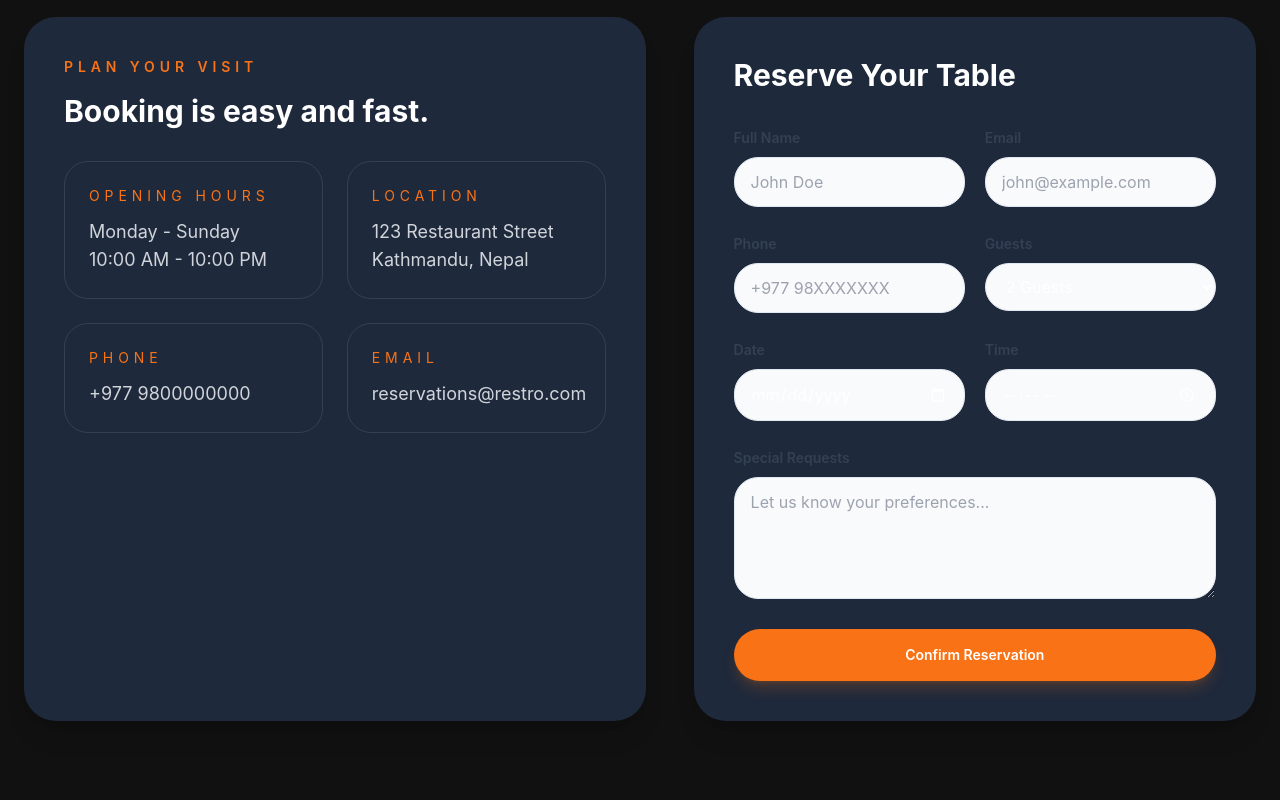
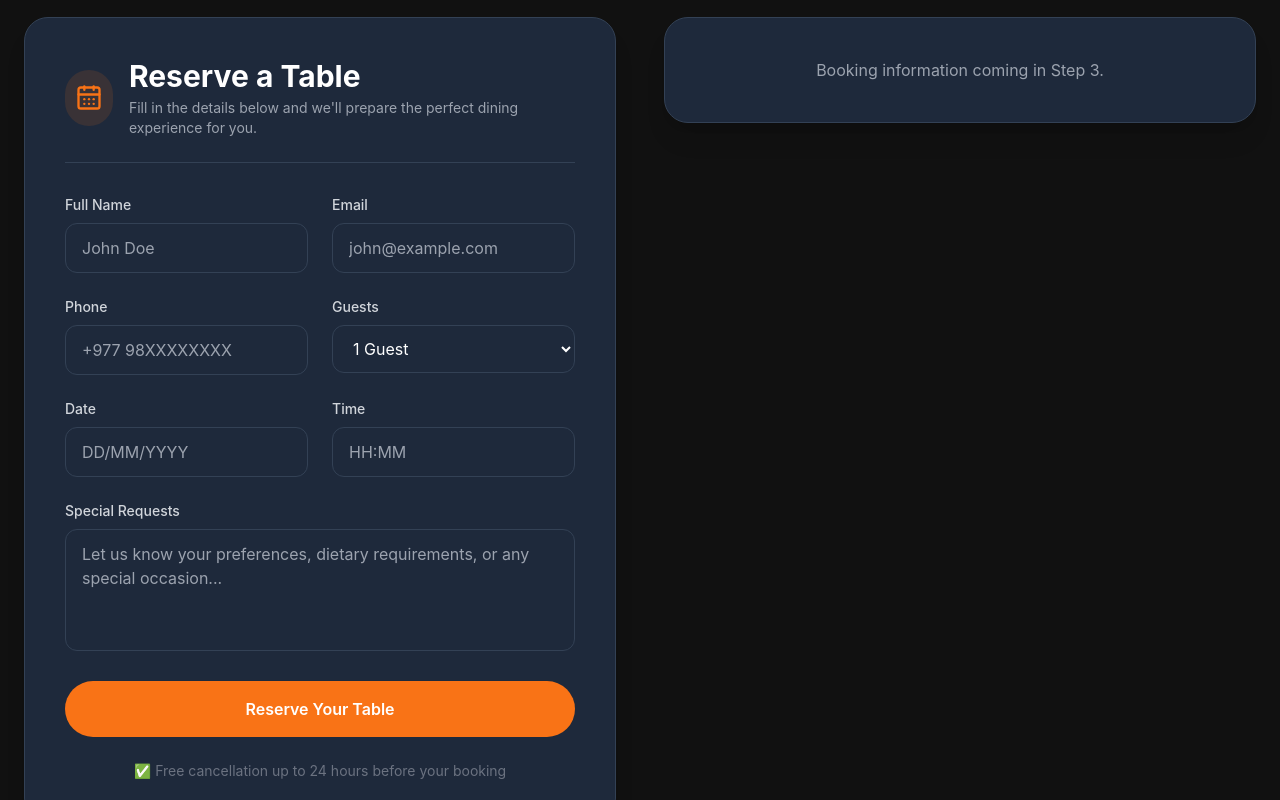
Before and after one commit to ApexWeb-tech/NepRestro, a Next.js app: page /reservations in a window 1280 px wide. Shown: the part 640-1440 px from the top of the page. Built offline with nearby package versions, Linux system fonts and the light colour scheme.

Commit message:
Phase-15 Step:2 Completed

```diff
--- a/app/(public)/reservations/page.tsx
+++ b/app/(public)/reservations/page.tsx
@@ -4,10 +4,11 @@ import Link from 'next/link';
 import Image from 'next/image';
 import { motion } from 'framer-motion';
 import { CalendarDays, UtensilsCrossed } from 'lucide-react';
-import ReservationForm from '../../../components/public/ReservationForm';
 import {
   fadeInUp,
   fadeInDown,
+  fadeInLeft,
+  fadeInRight,
   staggerContainer,
   viewport,
 } from '@/lib/animations';
@@ -19,7 +20,6 @@ export default function ReservationPage() {
       {/* ── Step 1: Premium Hero ── */}
       <section className='relative flex min-h-[60vh] items-center justify-center overflow-hidden'>
 
-        {/* Background Image */}
         <Image
           src='https://images.unsplash.com/photo-1414235077428-338989a2e8c0?q=80&w=1600&auto=format&fit=crop'
           alt='NepRestro Restaurant Dining Area'
@@ -28,10 +28,8 @@ export default function ReservationPage() {
           priority
         />
 
-        {/* Dark Overlay */}
         <div className='absolute inset-0 bg-black/65' />
 
-        {/* Decorative orange glow */}
         <div
           className='absolute bottom-0 left-0 h-64 w-64 rounded-full blur-3xl'
           style={{ background: 'rgba(249,115,22,0.15)' }}
@@ -41,27 +39,21 @@ export default function ReservationPage() {
           style={{ background: 'rgba(245,158,11,0.10)' }}
         />
 
-        {/* Hero Content */}
         <motion.div
           variants={staggerContainer}
           initial='hidden'
           animate='visible'
           className='relative z-10 mx-auto max-w-4xl px-6 text-center'
         >
-          {/* Decorative accent — icon + line */}
           <motion.div
             variants={fadeInDown}
             className='mb-6 flex items-center justify-center gap-3'
           >
             <div className='h-px w-12 bg-orange-400/60' />
-            <UtensilsCrossed
-              size={20}
-              style={{ color: 'var(--color-primary)' }}
-            />
+            <UtensilsCrossed size={20} style={{ color: 'var(--color-primary)' }} />
             <div className='h-px w-12 bg-orange-400/60' />
           </motion.div>
 
-          {/* Badge */}
           <motion.span
             variants={fadeInDown}
             className='body-font inline-block rounded-full px-5 py-2 text-sm font-semibold'
@@ -73,7 +65,6 @@ export default function ReservationPage() {
             Table Reservations
           </motion.span>
 
-          {/* Heading */}
           <motion.h1
             variants={fadeInUp}
             className='heading-font mt-6 text-5xl font-bold text-white md:text-6xl lg:text-7xl'
@@ -81,7 +72,6 @@ export default function ReservationPage() {
             Reserve Your Table
           </motion.h1>
 
-          {/* Description */}
           <motion.p
             variants={fadeInUp}
             className='body-font mx-auto mt-6 max-w-2xl text-lg leading-8 text-gray-300'
@@ -91,16 +81,9 @@ export default function ReservationPage() {
             unforgettable.
           </motion.p>
 
-          {/* CTA Button */}
           <motion.div variants={fadeInUp} className='mt-10'>
             <a
               href='#reservation-form'
-              onClick={(e) => {
-                e.preventDefault();
-                document
-                  .getElementById('reservation-form')
-                  ?.scrollIntoView({ behavior: 'smooth', block: 'start' });
-              }}
               className='body-font inline-flex items-center gap-2 rounded-full px-8 py-4 text-lg font-semibold text-white transition-all duration-300 ease-out hover:-translate-y-1 hover:scale-105 hover:shadow-xl focus:outline-none focus:ring-2 focus:ring-orange-500 focus:ring-offset-2'
               style={{ backgroundColor: 'var(--color-primary)' }}
             >
@@ -108,77 +91,218 @@ export default function ReservationPage() {
               Book Your Table
             </a>
           </motion.div>
-
         </motion.div>
 
-        {/* Bottom fade */}
         <div className='pointer-events-none absolute bottom-0 left-0 right-0 h-24 bg-gradient-to-t from-[#111111] to-transparent' />
       </section>
 
-      {/* ── Booking Section ── */}
-      <section id='reservation-form' className='px-6 py-24'>
-        <div className='mx-auto grid max-w-7xl gap-12 xl:grid-cols-[1.05fr_0.95fr]'>
+      {/* ── Step 2: Premium Reservation Form Section ── */}
+      <section id='reservation-form' className='py-24'>
+        <div className='mx-auto max-w-7xl px-6'>
 
-          {/* Left: Info Cards */}
+          <div className='grid items-start gap-12 lg:grid-cols-2'>
+
+            {/* ── Left: Premium Form Card ── */}
             <motion.div
-            variants={staggerContainer}
+              variants={fadeInLeft}
               initial='hidden'
               whileInView='visible'
               viewport={viewport}
-            className='rounded-[2rem] p-10 shadow-xl'
-            style={{ backgroundColor: 'var(--color-surface)' }}
+              className='rounded-3xl border p-8 shadow-xl md:p-10'
+              style={{
+                backgroundColor: 'var(--color-surface)',
+                borderColor: 'var(--color-border)',
+              }}
             >
-            <p
-              className='body-font mb-4 text-sm font-semibold uppercase tracking-[0.35em]'
+              {/* Decorative Icon */}
+              <div className='mb-6 flex items-center gap-4'>
+                <div
+                  className='flex h-14 w-14 items-center justify-center rounded-full'
+                  style={{ backgroundColor: 'rgba(249,115,22,0.12)' }}
+                >
+                  <CalendarDays
+                    size={28}
                     style={{ color: 'var(--color-primary)' }}
+                  />
+                </div>
+                <div>
+                  <h2
+                    className='heading-font text-3xl font-bold'
+                    style={{ color: 'var(--color-heading)' }}
                   >
-              Plan Your Visit
+                    Reserve a Table
+                  </h2>
+                  <p className='body-font mt-1 text-sm text-gray-400'>
+                    Fill in the details below and we'll prepare the perfect
+                    dining experience for you.
                   </p>
-            <h2 className='heading-font mb-8 text-3xl font-bold text-white'>
-              Booking is easy and fast.
-            </h2>
+                </div>
+              </div>
 
-            <div className='grid gap-6 sm:grid-cols-2'>
-              {[
-                { label: 'Opening Hours', value: 'Monday - Sunday\n10:00 AM - 10:00 PM' },
-                { label: 'Location', value: '123 Restaurant Street\nKathmandu, Nepal' },
-                { label: 'Phone', value: '+977 9800000000' },
-                { label: 'Email', value: 'reservations@restro.com' },
-              ].map((item) => (
-                <div
-                  key={item.label}
-                  className='rounded-3xl border p-6 transition-all duration-300 hover:-translate-y-1 hover:border-orange-500/40'
+              <hr className='mb-8' style={{ borderColor: 'var(--color-border)' }} />
+
+              {/* Form Fields */}
+              <div className='space-y-6'>
+
+                {/* Row 1: Name & Email */}
+                <div className='grid gap-6 md:grid-cols-2'>
+                  <div>
+                    <label
+                      className='body-font mb-2 block text-sm font-medium text-gray-300'
+                    >
+                      Full Name
+                    </label>
+                    <input
+                      type='text'
+                      placeholder='John Doe'
+                      aria-label='Full Name'
+                      className='body-font w-full rounded-xl border bg-transparent px-4 py-3 text-white outline-none transition-all duration-300 focus:border-orange-500 focus:ring-2 focus:ring-orange-500/40'
+                      style={{ borderColor: 'var(--color-border)' }}
+                    />
+                  </div>
+                  <div>
+                    <label
+                      className='body-font mb-2 block text-sm font-medium text-gray-300'
+                    >
+                      Email
+                    </label>
+                    <input
+                      type='email'
+                      placeholder='john@example.com'
+                      aria-label='Email Address'
+                      className='body-font w-full rounded-xl border bg-transparent px-4 py-3 text-white outline-none transition-all duration-300 focus:border-orange-500 focus:ring-2 focus:ring-orange-500/40'
+                      style={{ borderColor: 'var(--color-border)' }}
+                    />
+                  </div>
+                </div>
+
+                {/* Row 2: Phone & Guests */}
+                <div className='grid gap-6 md:grid-cols-2'>
+                  <div>
+                    <label
+                      className='body-font mb-2 block text-sm font-medium text-gray-300'
+                    >
+                      Phone
+                    </label>
+                    <input
+                      type='tel'
+                      placeholder='+977 98XXXXXXXX'
+                      aria-label='Phone Number'
+                      className='body-font w-full rounded-xl border bg-transparent px-4 py-3 text-white outline-none transition-all duration-300 focus:border-orange-500 focus:ring-2 focus:ring-orange-500/40'
+                      style={{ borderColor: 'var(--color-border)' }}
+                    />
+                  </div>
+                  <div>
+                    <label
+                      className='body-font mb-2 block text-sm font-medium text-gray-300'
+                    >
+                      Guests
+                    </label>
+                    <select
+                      aria-label='Number of Guests'
+                      className='body-font w-full rounded-xl border bg-[#1e293b] px-4 py-3 text-white outline-none transition-all duration-300 focus:border-orange-500 focus:ring-2 focus:ring-orange-500/40'
                       style={{ borderColor: 'var(--color-border)' }}
                     >
-                  <p
-                    className='body-font text-sm uppercase tracking-[0.35em]'
-                    style={{ color: 'var(--color-primary)' }}
+                      {[1, 2, 3, 4, 5, 6, 7, 8].map((n) => (
+                        <option key={n} value={n}>
+                          {n} {n === 1 ? 'Guest' : 'Guests'}
+                        </option>
+                      ))}
+                    </select>
+                  </div>
+                </div>
+
+                {/* Row 3: Date & Time */}
+                <div className='grid gap-6 md:grid-cols-2'>
+                  <div>
+                    <label
+                      className='body-font mb-2 block text-sm font-medium text-gray-300'
                     >
-                    {item.label}
+                      Date
+                    </label>
+                    <input
+                      type='text'
+                      placeholder='DD/MM/YYYY'
+                      aria-label='Reservation Date'
+                      onFocus={(e) => (e.target.type = 'date')}
+                      onBlur={(e) => {
+                        if (!e.target.value) e.target.type = 'text';
+                      }}
+                      className='body-font w-full rounded-xl border bg-transparent px-4 py-3 text-white outline-none transition-all duration-300 focus:border-orange-500 focus:ring-2 focus:ring-orange-500/40'
+                      style={{ borderColor: 'var(--color-border)' }}
+                    />
+                  </div>
+                  <div>
+                    <label
+                      className='body-font mb-2 block text-sm font-medium text-gray-300'
+                    >
+                      Time
+                    </label>
+                    <input
+                      type='text'
+                      placeholder='HH:MM'
+                      aria-label='Reservation Time'
+                      onFocus={(e) => (e.target.type = 'time')}
+                      onBlur={(e) => {
+                        if (!e.target.value) e.target.type = 'text';
+                      }}
+                      className='body-font w-full rounded-xl border bg-transparent px-4 py-3 text-white outline-none transition-all duration-300 focus:border-orange-500 focus:ring-2 focus:ring-orange-500/40'
+                      style={{ borderColor: 'var(--color-border)' }}
+                    />
+                  </div>
+                </div>
+
+                {/* Special Requests — full width */}
+                <div>
+                  <label
+                    className='body-font mb-2 block text-sm font-medium text-gray-300'
+                  >
+                    Special Requests
+                  </label>
+                  <textarea
+                    rows={4}
+                    placeholder='Let us know your preferences, dietary requirements, or any special occasion...'
+                    aria-label='Special Requests'
+                    className='body-font w-full resize-none rounded-xl border bg-transparent px-4 py-3 text-white outline-none transition-all duration-300 focus:border-orange-500 focus:ring-2 focus:ring-orange-500/40'
+                    style={{ borderColor: 'var(--color-border)' }}
+                  />
+                </div>
+
+                {/* Submit Button */}
+                <button
+                  type='button'
+                  className='body-font w-full rounded-full py-4 text-base font-semibold text-white transition-all duration-300 ease-out hover:-translate-y-1 hover:shadow-xl active:scale-95 focus:outline-none focus:ring-2 focus:ring-orange-500 focus:ring-offset-2'
+                  style={{ backgroundColor: 'var(--color-primary)' }}
+                >
+                  Reserve Your Table
+                </button>
+
+                {/* Note below button */}
+                <p className='body-font text-center text-sm text-gray-500'>
+                  ✅ Free cancellation up to 24 hours before your booking
                 </p>
-                  <p className='body-font mt-3 whitespace-pre-line text-lg text-gray-300'>
-                    {item.value}
-                  </p>
-                </div>
-              ))}
+
               </div>
             </motion.div>
 
-          {/* Right: Reservation Form — backend untouched */}
+            {/* ── Right: Placeholder (Step 3 will fill this) ── */}
             <motion.div
-            variants={fadeInUp}
+              variants={fadeInRight}
               initial='hidden'
               whileInView='visible'
               viewport={viewport}
-            className='rounded-[2rem] p-10 shadow-xl'
-            style={{ backgroundColor: 'var(--color-surface)' }}
+              className='rounded-3xl border p-8 shadow-xl md:p-10'
+              style={{
+                backgroundColor: 'var(--color-surface)',
+                borderColor: 'var(--color-border)',
+              }}
             >
-            <h2 className='heading-font mb-8 text-3xl font-bold text-white'>
-              Reserve Your Table
-            </h2>
-            <ReservationForm />
+              <p className='body-font text-center text-gray-400'>
+                Booking information coming in Step 3.
+              </p>
             </motion.div>
 
+          </div>
         </div>
       </section>
 
@@ -200,7 +324,6 @@ export default function ReservationPage() {
               className='absolute -right-20 -top-20 h-56 w-56 rounded-full blur-3xl'
               style={{ background: 'rgba(249,115,22,0.15)' }}
             />
-
             <div className='relative z-10'>
               <h2 className='heading-font text-3xl font-bold text-white sm:text-4xl'>
                 Need help with a group booking?
```
Lines whose indentation alone changed are shown as unchanged.
